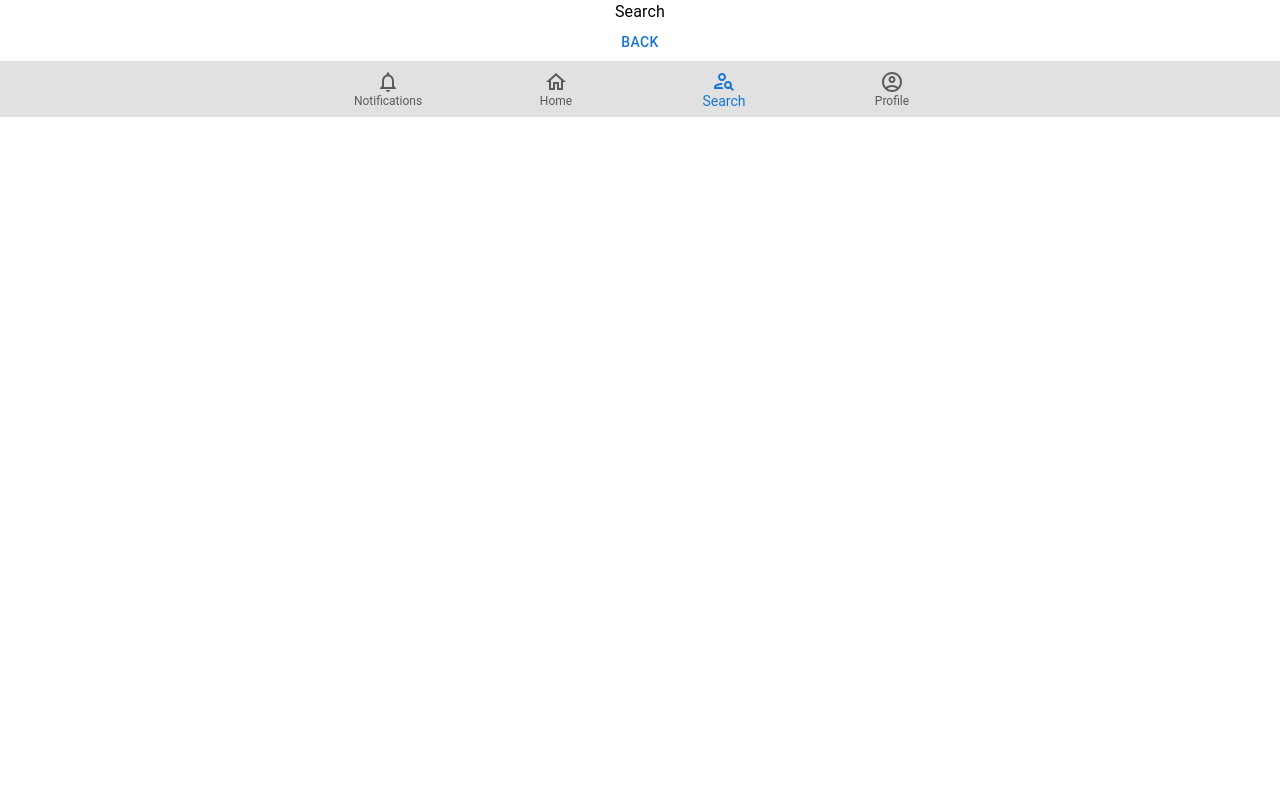
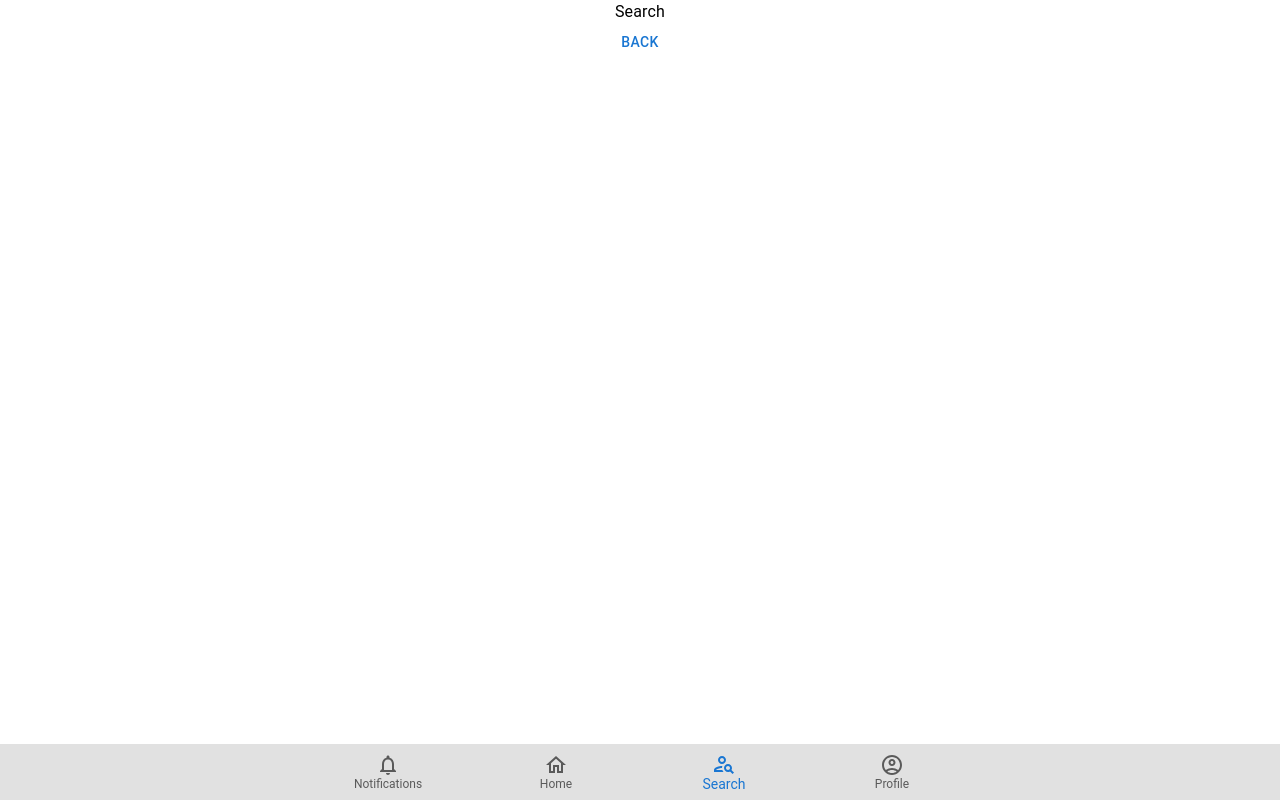
Before and after one commit to Ratchet7x5/quirky-mentors, a React (Vite) app: page /search in a window 1280 px wide. Built offline with nearby package versions, Linux system fonts and the light colour scheme; what i18n-iso-countries would draw is missing.

Commit message:
add: nav bar fixing

```diff
--- a/src/App.css
+++ b/src/App.css
@@ -6,7 +6,9 @@
 body {
   margin: 0;
 }
-
+.padding-bottom {
+  padding-bottom: 30px;
+}
 .logo {
   height: 6em;
   padding: 1.5em;
--- a/src/App.jsx
+++ b/src/App.jsx
@@ -6,17 +6,18 @@ import ProfileSetup from "./ProfileSetup";
 import { Routes, Route } from "react-router-dom";
 import Navbar from "./Navbar";
 
+
 function App() {
   return (
-    <>
+    <div className="padding-bottom">
       <Routes>
         <Route path="/" element={<About />} />
         <Route path="signup" element={<SignUp />} />
         <Route path="profile-form" element={<ProfileSetup />} />
         <Route path="search" element={<Search />} />
       </Routes>
-      <Navbar />
-    </>
+      <Navbar/>
+    </div>
   );
 }
 
--- a/src/Navbar.jsx
+++ b/src/Navbar.jsx
@@ -19,6 +19,10 @@ function Navbar() {
       showLabels
       sx={{
         backgroundColor: "#e1e1e1",
+        position: "fixed",
+        bottom:"0px",
+        right:"0px",
+        left:"0px"
       }}
     >
       <BottomNavigationAction
```
